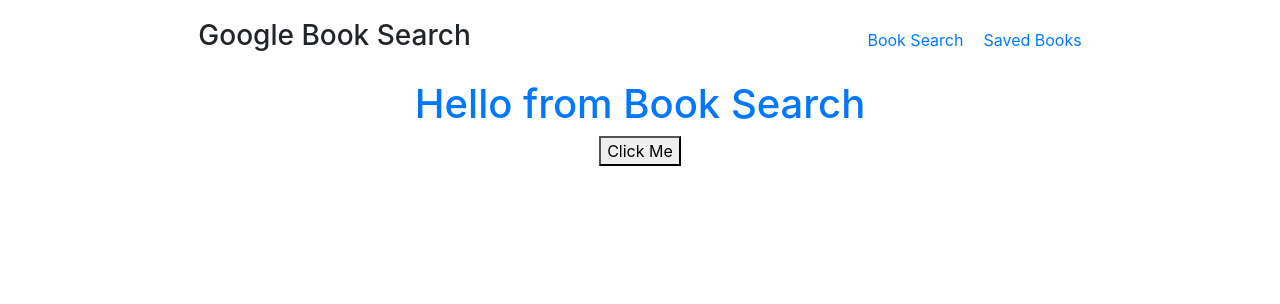
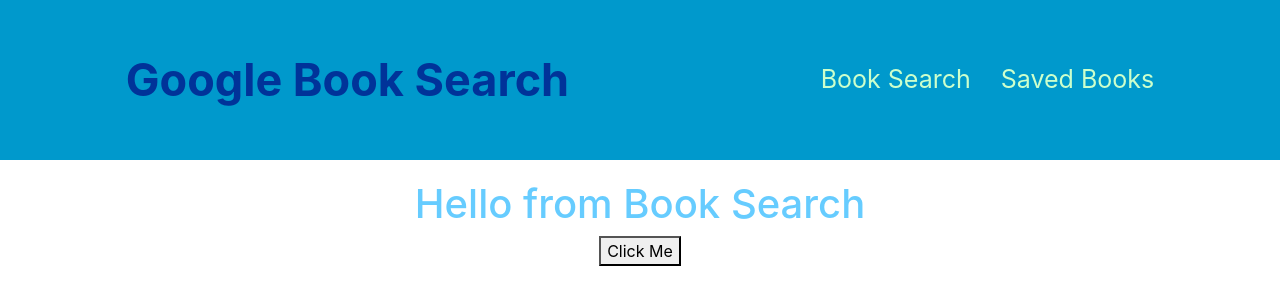
Before and after one commit to elpat77/google_book_search, a React (Create React App) app in the folder client/: page / in a window 1280 px wide. Shown: the top 304 px of the page. Built offline with nearby package versions, Linux system fonts and the light colour scheme.

Commit message:
nav style changes

```diff
--- a/client/src/components/BookSearch/BookSearch.js
+++ b/client/src/components/BookSearch/BookSearch.js
@@ -29,6 +29,7 @@
     <div className="bookSearch">
       <h1>Hello from Book Search</h1>
       <button onClick={() => addOne()}>Click Me</button>
+
     </div>
   )
 }
--- a/client/src/components/BookSearch/booksearch.css
+++ b/client/src/components/BookSearch/booksearch.css
@@ -1,4 +1,4 @@
 .bookSearch {
-    color:rgb(0, 119, 255);
+    color:#66CCFF;
     text-align: center;
 }
--- a/client/src/components/Nav/Nav.js
+++ b/client/src/components/Nav/Nav.js
@@ -6,15 +6,15 @@
     return (
         <nav className="navigation">
             <div className="logo">
-                <h3>Google Book Search</h3>
+                <div>Google Book Search</div>
             </div>
 
             <div className="nav_links">
                 <Link to="/" className="link">Book Search</Link>
                 <Link to="/saved" className="link">Saved Books</Link>
             </div>
+        </nav>
 
-        </nav>
     );
 };
 
--- a/client/src/components/Nav/nav.css
+++ b/client/src/components/Nav/nav.css
@@ -1,12 +1,17 @@
 .navigation {
     display:flex;
     justify-content: space-around;
-    height: 10vh;
+    height: 20vh;
+    background-color: #0099CC;
+    margin-bottom: 20px;
 }
 
 .logo {
     display: flex;
     align-items: center;
+    color: #003399;
+    font-size: 45px;
+    font-weight: 700;
 }
 
 .nav_links {
@@ -14,11 +19,15 @@
     align-items: center;
 }
 
+.link {
+    font-size: 25px;
+    color: #ccffcc;
+}
+
 .link:not(:last-child) {
-margin-right: 20px;
+margin-right: 30px;
 }
 
 .link:hover{
     cursor:pointer;
-
 }
```
